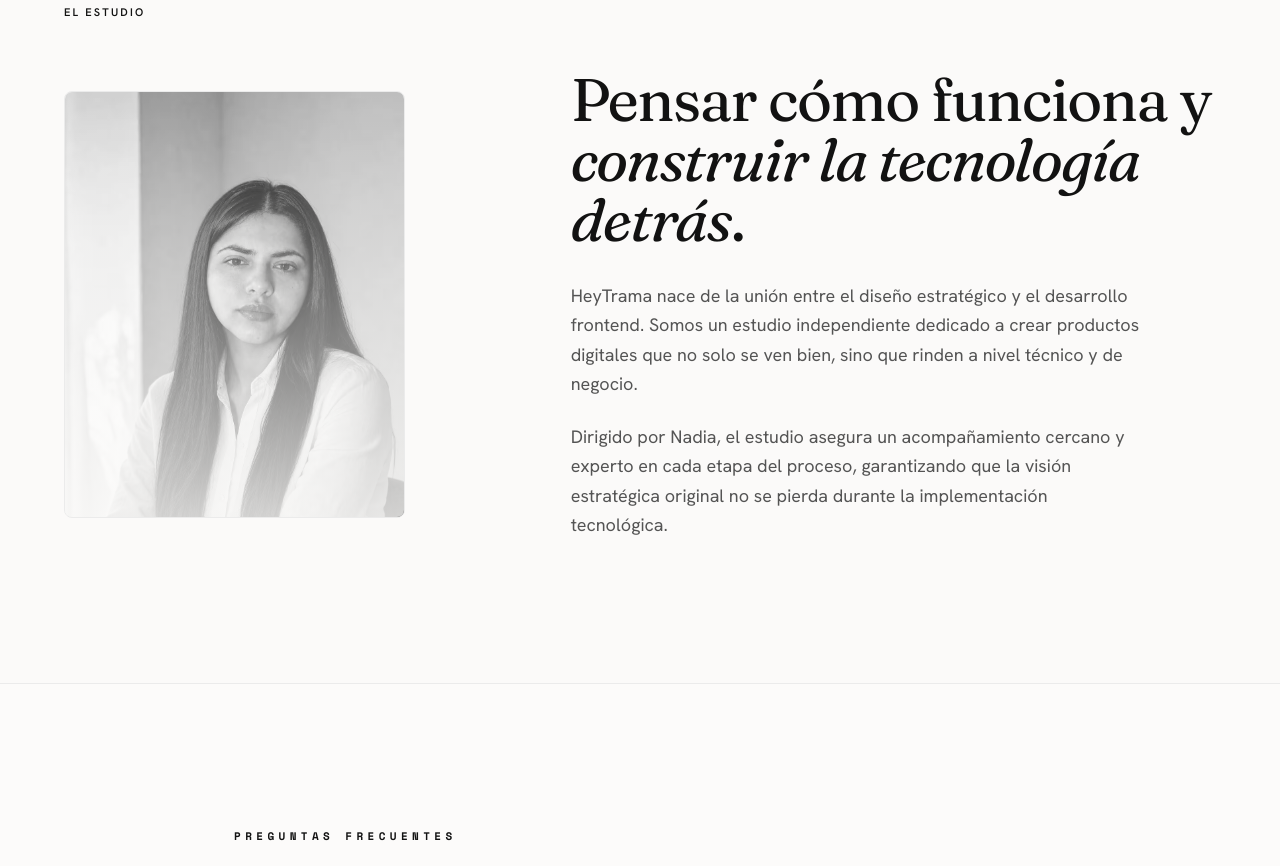
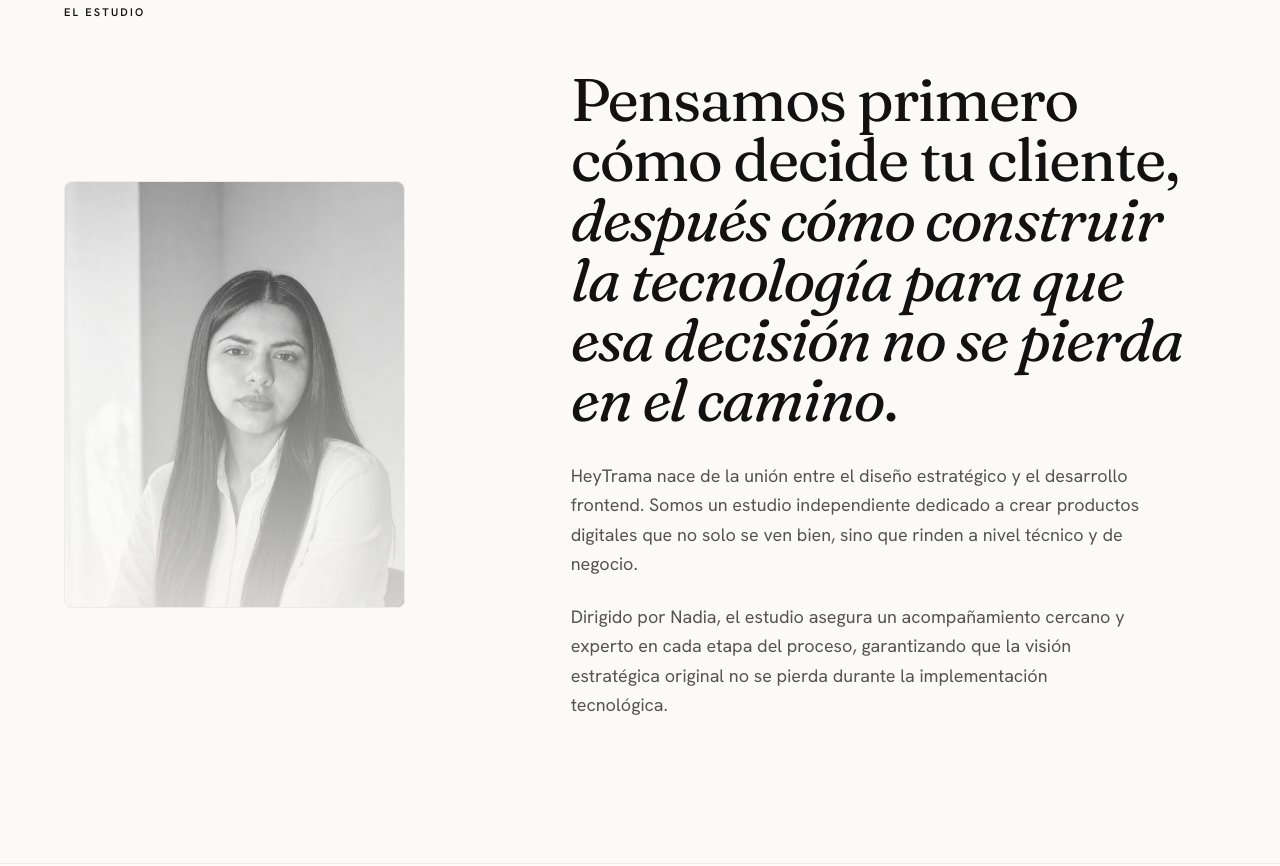
Before and after one commit to nadiaescobbb/tramastudio, a React (Vite) app: page / in a window 1280 px wide. Shown: the part 8360-9226 px from the top of the page. Built offline with nearby package versions, Linux system fonts and the light colour scheme; the HTML template or start-up script is replaced by a standard one.

Commit message:
refactor: subordina el copy de servicios y bloque de cierre a la promesa del hero

```diff
--- a/src/pages/Index.tsx
+++ b/src/pages/Index.tsx
@@ -90,7 +90,7 @@
             <div className="md:col-span-7 lg:col-start-6">
               <Reveal delay={150}>
                 <h2 className="font-heading text-4xl md:text-5xl lg:text-6xl leading-tight tracking-tight mb-8">
-                  Pensar cómo funciona y <span className="italic text-[hsl(var(--accent))]">construir la tecnología detrás</span>.
+                  Pensamos primero cómo decide tu cliente, <span className="italic text-[hsl(var(--accent))]">después cómo construir la tecnología para que esa decisión no se pierda en el camino</span>.
                 </h2>
                 <div className="flex flex-col gap-6">
                   <p className="text-lg leading-relaxed text-muted max-w-xl">
```
